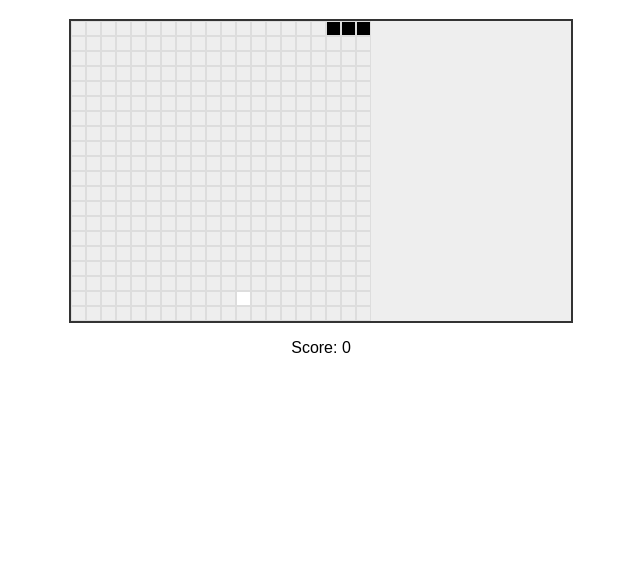
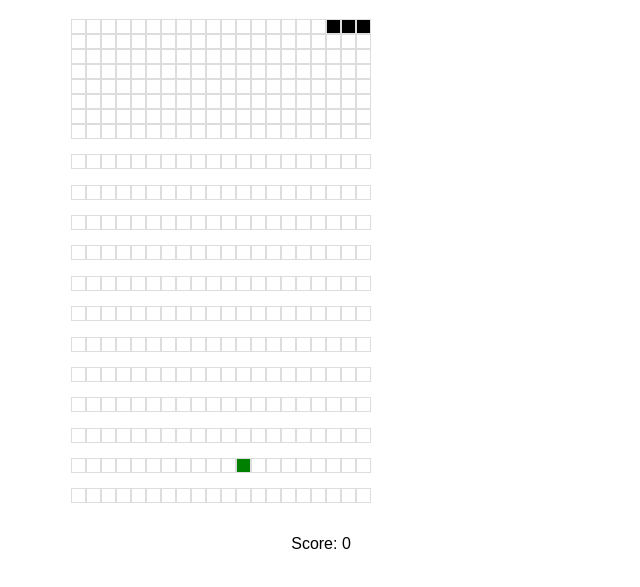
Before and after one commit to DanielJames27/snake-game, a plain HTML site: page index.html in a window 1280 px wide. Shown: the part 61-648 px from the top of the page, without its empty margins (319-959 px from the left). Drawn offline with Linux system fonts and the light colour scheme.

Commit message:
Update style.css

```diff
--- a/style.css
+++ b/style.css
@@ -6,13 +6,13 @@ body {
 
 #game-board {
   width: 500px;
-  height: 300px;
+  height: 500px;
   margin: 0 auto;
   display: grid;
   grid-template-columns: repeat(20, 15px);
-  grid-template-rows: repeat(20, 15px);
-  border: 2px solid #333;
-  background-color: #eee;
+  grid-template-rows: repeat(7, 15px);
+  border: 2px solid #10;
+  background-color: #pink;
   position: relative;
 }
 
@@ -28,5 +28,5 @@ body {
 }
 
 .food {
-  background-color: white;
+  background-color: green;
 }
```
